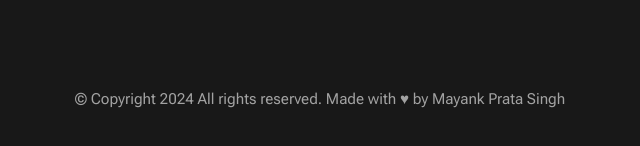
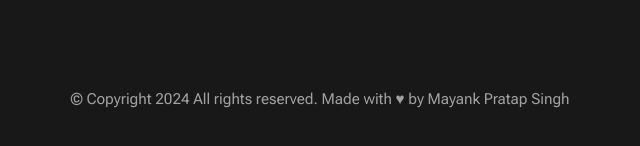
Before and after one commit to iammayankpratapsingh/iammayankpratapsingh.github.io, a plain HTML site: page index.html in a window 1280 px wide. Shown: the part 4756-4902 px from the top of the page, 320-960 px from the left. Drawn offline with Linux system fonts and the light colour scheme.

Commit message:
Update index.html

```diff
--- a/index.html
+++ b/index.html
@@ -495,7 +495,7 @@
                 </div>
                 <p>
                     <center><small>© Copyright
-                            <script>document.write(new Date().getFullYear());</script> All rights reserved. Made with &hearts; by Mayank Prata Singh
+                            <script>document.write(new Date().getFullYear());</script> All rights reserved. Made with &hearts; by Mayank Pratap Singh
                         </small></center>
                 </p>
             </footer> <!-- end s-footer -->
```
